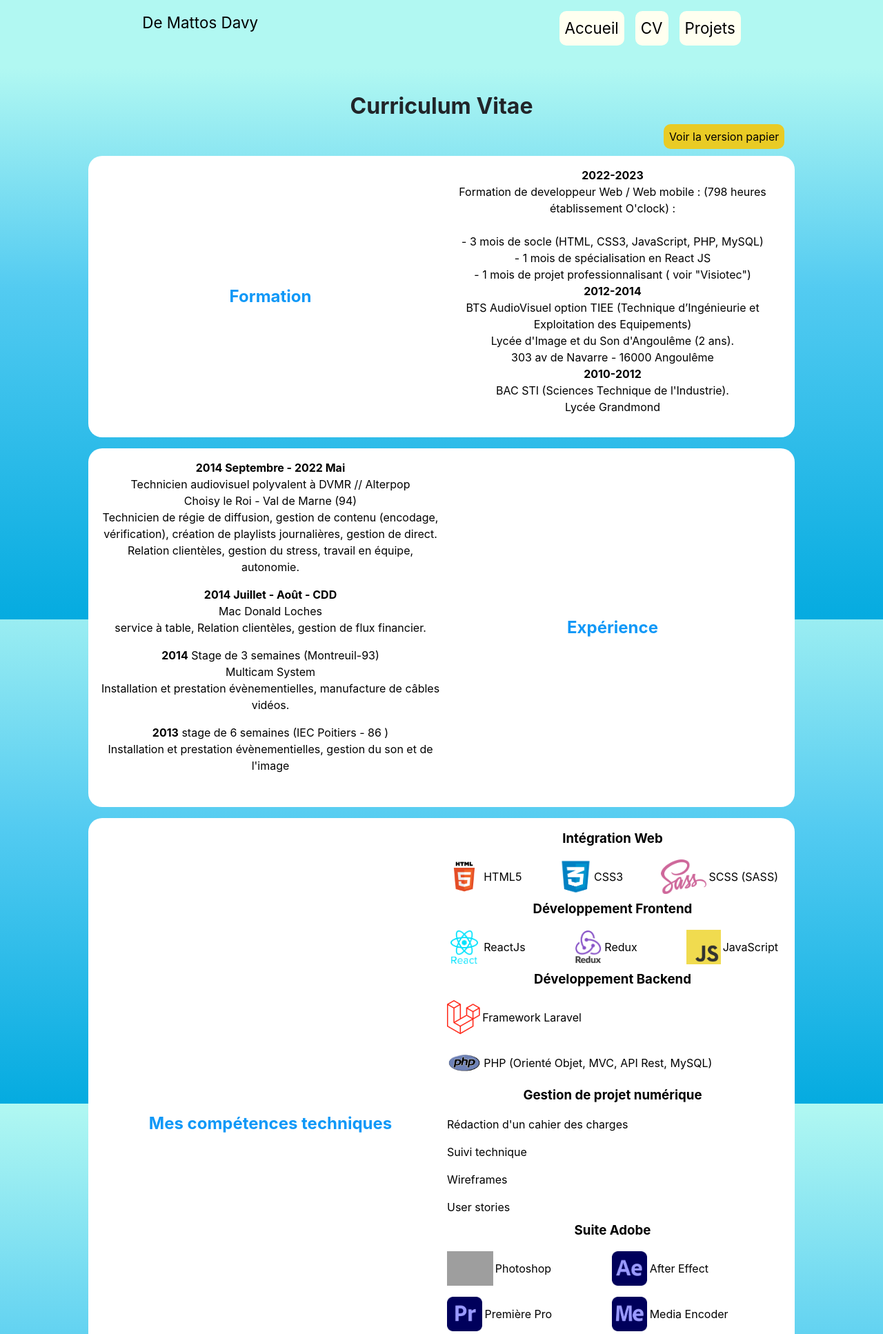
After one commit to DavyDeMattos/DavyDeMattos.github.io, a PHP site: page /PHP/cv.php in a window 1280 px wide. The commit adds this page. Shown: the top 1934 px of the page at 69% size. Run offline with PHP 8.4, Linux system fonts and the light colour scheme; grey boxes are pictures that could not be loaded.

Commit message:
Change to PHP

```diff
--- /dev/null
+++ b/PHP/cv.php
@@ -0,0 +1,168 @@
+<?php include("./template/header.tpl.php"); ?>
+<h1>
+    Curriculum Vitae
+</h1>
+<a id="buttonDownloadCV" href="../assets/CV_De_Mattos_Davy.pdf" target=_blank>Voir la version papier</a>
+<div class="container--CV">
+    <div class="formation">
+        <h2>Formation</h2>
+        <ul>
+            <li><strong>2022-2023</strong></br>Formation de developpeur Web / Web mobile : (798 heures établissement O'clock) : </br>  </br>
+                - 3 mois de socle (HTML, CSS3, JavaScript, PHP, MySQL)</br>
+                - 1 mois de spécialisation en React JS</br>
+                - 1 mois de projet professionnalisant ( voir "Visiotec")</br>
+            <li><strong>2012-2014</strong></br>BTS AudioVisuel option TIEE (Technique d’Ingénieurie et Exploitation des Equipements)</br> Lycée d'Image et du Son d'Angoulême (2 ans).</br>303 av de Navarre - 16000 Angoulême</li>
+            <li><strong>2010-2012</strong></br> BAC STI (Sciences Technique de l'Industrie).</br> Lycée Grandmond</li>
+        </ul>
+    </div>
+    <div class="experience">
+        <h2>Expérience</h2>
+        <ul>
+            <li><strong>2014 Septembre - 2022 Mai</strong></br>Technicien audiovisuel polyvalent à DVMR // Alterpop</br>
+                Choisy le Roi - Val de Marne (94)</br>
+                Technicien de régie de diffusion, gestion de contenu (encodage, vérification), création de playlists journalières, gestion de direct.</br>
+                Relation clientèles, gestion du stress, travail en équipe, autonomie.
+            </li>
+            <li><strong>2014 Juillet - Août - CDD</strong></br>Mac Donald Loches</br>
+                service à table, Relation clientèles, gestion de flux financier.
+            <li><strong>2014</strong> Stage de 3 semaines (Montreuil-93) </br>
+                Multicam System</br>
+                Installation et prestation évènementielles, manufacture de câbles vidéos.</li>
+            <li><strong>2013</strong> stage de 6 semaines (IEC Poitiers - 86 )</br>
+                Installation et prestation évènementielles, gestion du son et de l'image</li>
+        </ul>
+    </div>
+    <div class="hard--skill">
+        <h2>Mes compétences techniques</h2>
+        <ul>
+            <li>
+                <ul class="web--integration">
+                    <h3>Intégration Web</h3>
+                    <li>
+                        <img src="../assets/html5.png" alt="HTML5 Logo">
+                        <p>HTML5</p>
+                    </li>
+                    <li>
+                        <img src="../assets/CSS3.png" alt="CSS3 Logo">
+                        <p>CSS3</p>
+                    </li>
+                    <li>
+                        <img src="../assets/SASS_logo.png" alt="SCSS (SASS)">
+                        <p>SCSS (SASS)</p>
+                    </li>
+                </ul>
+            </li>
+            <li>
+                <ul class="web--integration frontend">
+                    <h3>Développement Frontend</h3>
+                    <li>
+                        <img src="../assets/React_logo.png" alt="ReactJs Logo">
+                        <p>ReactJs</p>
+                    </li>
+                    <li>
+                        <img src="../assets/redux-react.png" alt="Redux Logo">
+                        <p>Redux</p>
+                    </li>
+                    <li>
+                        <img src="../assets/JavaScript-logo.png" alt="JavaScript">
+                        <p>JavaScript</p>
+                    </li>
+                </ul>
+            </li>
+            <li>
+                <ul class="web--integration backend">
+                    <h3>Développement Backend</h3>
+                    <li>
+                        <img src="../assets/Laravel.png" alt="Laravel Logo">
+                        <p>Framework Laravel</p>
+                    </li>
+                    <li>
+                        <img src="../assets/php-logo.png" alt="PHP Logo">
+                        <p>PHP (Orienté Objet, MVC, API Rest, MySQL)</p>
+                    </li>
+                </ul>
+            </li>
+            <li>
+                <ul class="web--integration gestion">
+                    <h3>Gestion de projet numérique</h3>
+                    <li>Rédaction d'un cahier des charges</li>
+                    <li>Suivi technique</li>
+                    <li>Wireframes</li>
+                    <li>User stories</li>
+                </ul>
+            </li>
+            <li>
+                <ul class="web--integration adobe">
+                    <h3>Suite Adobe</h3>
+                    <li>
+                        <img src="../assets/Photoshop.png" alt="Adobe Photoshop Logo">
+                        <p>Photoshop</p>
+                    </li>
+                    <li>
+                        <img src="../assets/Adobe_After_Effects.png" alt="Adobe After Effect Logo">
+                        <p>After Effect</p>
+                    </li>
+                    <li>
+                        <img src="../assets/Adobe_Premiere_Pro.png" alt="Adobe Premiere Pro">
+                        <p>Première Pro</p>
+                    </li>
+                    <li>
+                        <img src="../assets/Adobe_Media_Encoder.png" alt="Adobe Media Encoder">
+                        <p>Media Encoder</p>
+                    </li>
+                </ul>
+            </li>
+            <li>
+                <ul class="web--integration">
+                    <h3>Pack Office</h3>
+                    <li>
+                        <img src="../assets/word.png" alt="Microsoft Word Logo">
+                        <p>Microsoft Word</p>
+                    </li>
+                    <li>
+                        <img src="../assets/Microsoft_Excel_2013-2019.png" alt="Microsoft Excel Logo">
+                        <p>Microsoft Excel</p>
+                    </li>
+                </ul>
+            </li>
+        </ul>
+    </div>
+    <div class="soft--skill">
+        <h2>Mes soft skills</h2>
+        <ul>
+            <li>Curiosité</li>
+            <li>Organisation</li>
+            <li>Travail en équipe</li>
+            <li>Autonomie</li>
+            <li>Rigueur</li>
+        </ul>
+    </div>
+    <div class="langage">
+        <h2> Langue</h2>
+            <ul>
+                <li><img src="../assets/americano-anglophone.jpg" alt=""> <strong>Anglais</strong> : niveau avancé</li>
+            </ul>
+    </div>
+    <div class="interest">
+        <h2>Intérêts :</h2>
+        <div class="container--interest">
+            <div class="interest--item">
+                <img src="../assets/istockphoto-karate.jpg" alt="karate">
+                <h3>Karaté</h3>
+            </div>
+            <div class="interest--item">
+                <img src="../assets/interest--books.jpg" alt="livres">
+                <h3>Manga, Fantasy, SF</h3>
+            </div>
+            <div class="interest--item">
+                <img src="../assets/interest--escalade.jpg" alt="escalade">
+                <h3>Escalade</h3>
+            </div>
+            <div class="interest--item">
+                <img src="../assets/interest--cinema.jpg" alt="cinema">
+                <h3>Cinéma</h3>
+            </div>
+        </div>
+    </div>
+</div>
+<?php include("./template/footer.tpl.php"); ?>
--- /dev/null
+++ b/PHP/template/footer.tpl.php
@@ -0,0 +1,7 @@
+          </div>
+        </main>
+        <footer>
+            <script src="../JS/app.js"></script>
+        </footer>
+    </body>
+</html>
--- /dev/null
+++ b/PHP/template/header.tpl.php
@@ -0,0 +1,17 @@
+<!DOCTYPE html>
+<html lang="fr">
+<head>
+    <meta charset="UTF-8">
+    <meta http-equiv="X-UA-Compatible" content="IE=edge">
+    <meta name="viewport" content="width=device-width, initial-scale=1.0">
+    <link rel="stylesheet" href="../css/reboot.css">
+    <link rel="stylesheet" href="../css/style.css">
+    <title>De Mattos Davy CV</title>
+</head>
+<body>
+    <header>
+        <p>De Mattos Davy</p>
+        <?php include("nav.tpl.php"); ?>
+    </header>
+    <main>
+            <div class="container--main">
--- /dev/null
+++ b/PHP/template/nav.tpl.php
@@ -0,0 +1,8 @@
+<nav class="nav-bar">
+    <ul class="nav-bar--list">
+        <li class="nav-bar--item"><a href="index.php">Accueil</a></li>
+        <li class="nav-bar--item"><a href="cv.php">CV</a></li>
+        <li class="nav-bar--item"><a href="projets.php">Projets</a></li>
+        <!-- <li class="nav-bar--item"><a href="contact.php">Contact</a></li> -->
+    </ul>
+</nav>
--- a/css/style.css
+++ b/css/style.css
@@ -1,8 +1,10 @@
 body{
     background: #b1f8f2; /* Old browsers */
-    background: -moz-linear-gradient(top,  #b1f8f2 0%, #53cbf1 40%, #05abe0 100%); /* FF3.6-15 */
-    background: -webkit-linear-gradient(top,  #b1f8f2 0%,#53cbf1 40%,#05abe0 100%); /* Chrome10-25,Safari5.1-6 */
-    background: linear-gradient(to bottom,  #b1f8f2 0%,#53cbf1 40%,#05abe0 100%); /* W3C, IE10+, FF16+, Chrome26+, Opera12+, Safari7+ */
+    background: -moz-linear-gradient(top,  #b1f8f2 0%, #53cbf1 50%, #05abe0 100%); /* FF3.6-15 */
+    background: -webkit-linear-gradient(top,  #b1f8f2 0%,#53cbf1 50%,#05abe0 100%); /* Chrome10-25,Safari5.1-6 */
+    background: linear-gradient(to bottom,  #b1f8f2 0%,#53cbf1 50%,#05abe0 100%); /* W3C, IE10+, FF16+, Chrome26+, Opera12+, Safari7+ */
+    background-repeat: no-repeat;
+    background-attachment: fixed;
 }
 
 /*-----------------
@@ -32,13 +34,24 @@ header{
     display: flex;
     flex-direction: row;
     justify-content: space-around;
+
+}
+@media (max-width: 600px){
+    .nav-bar--list{
+        max-width: 450px;
+        margin-left: auto;
+        text-align: center;
+    }
 }
 
 .nav-bar--item{
     list-style-type: none;
     margin-left: 1rem;
+    padding: 0.5rem;
     color: black;
     outline: none;
+    background-color: ivory;
+    border-radius: 10px;
 }
 
 :any-link {
@@ -133,9 +146,21 @@ CV Partie main
     background-position: center top;
     background-repeat: no-repeat;
 }
+#buttonDownloadCV{
+    background-color: rgb(233, 203, 37);
+    border-radius: 10px;
+    padding: 0.5rem;
+    margin-left: 80%;
+}
+@media (max-width: 600px){
+    #buttonDownloadCV{
+        margin-left: 60%;
+    }
+}
 .container--CV > div{
     background-color: white;
     color: black;
+    margin-top: 1rem;
     margin-bottom: 1rem;
     padding: 1rem;
     border-radius: 20px;
--- a/projects/Stardew_Valley/html/index.html
+++ b/projects/Stardew_Valley/html/index.html
@@ -152,7 +152,7 @@
         <div class="container--character"></div>
     </main>
     <footer>
-
+        <a href="../../../PHP/index.php">Retourner vers le portfolio</a>
     </footer>
     <script src="https://cdn.jsdelivr.net/npm/bootstrap@5.2.2/dist/js/bootstrap.bundle.min.js" integrity="sha384-OERcA2EqjJCMA+/3y+gxIOqMEjwtxJY7qPCqsdltbNJuaOe923+mo//f6V8Qbsw3" crossorigin="anonymous"></script>
      <script src="../JS/app.js"></script>
```
Also changed, not shown: PHP/contact.php (added, +39 -0 lines), PHP/index.php (added, +33 -0 lines), PHP/projets.php (added, +38 -0 lines), cv/cv.html (deleted, +0 -197 lines), projects/Stardew_Valley/css/style.css (+13 -0 lines), projects/projets.html (deleted, +0 -68 lines), 1_contact.html (renamed from contact.html), 1_index.html (renamed from index.html), projects/Stardew_Valley/README.md (deleted), 1 other file.
